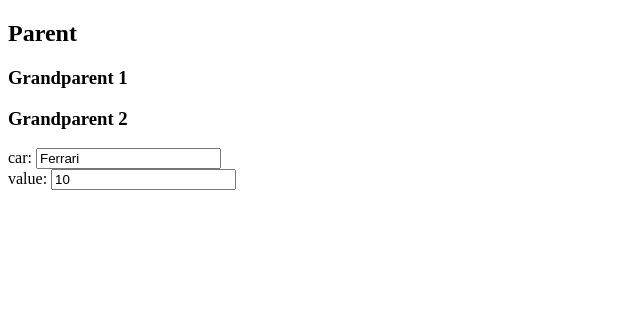
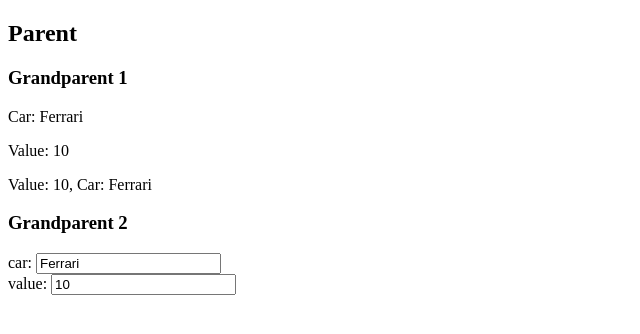
Before and after one commit to karinruifrok-del/context-zustand, a Next.js app: page / in a window 1280 px wide. Shown: the top 334 px of the page, without its empty margins (0-640 px from the left). Built offline with nearby package versions, Linux system fonts and the light colour scheme.

Commit message:
feat: create children with console.logs

```diff
--- /dev/null
+++ b/app/components/children/Child1.tsx
@@ -0,0 +1,10 @@
+"use client"
+
+import { NameValueContext } from "@/app/context/NameValueContext"
+import { useContext } from "react"
+
+export default function Child1() {
+    const {car} = useContext(NameValueContext)
+    console.log(`Child1 re-renderd, car: ${car}`)
+    return <p>Car: {car}</p>
+}
--- /dev/null
+++ b/app/components/children/Child2.tsx
@@ -0,0 +1,10 @@
+"use client"
+
+import { NameValueContext } from "@/app/context/NameValueContext"
+import { useContext } from "react"
+
+export default function Child2() {
+    const {value} = useContext(NameValueContext)
+    console.log(`Child2 re-renderd, value: ${value}`)
+    return <p>Value: {value}</p>
+}
--- /dev/null
+++ b/app/components/children/Child3.tsx
@@ -0,0 +1,10 @@
+"use client"
+
+import { useContext } from "react"
+import { NameValueContext } from "@/app/context/NameValueContext"
+
+export default function Child3() {
+    const { car, value } = useContext(NameValueContext)
+    console.log(`Child3 re-renderd, value: ${value}, car: ${car}`)
+    return <p>Value: {value}, Car: {car}</p>
+}
--- a/app/components/grandparents/grandParent1.tsx
+++ b/app/components/grandparents/grandParent1.tsx
@@ -1,5 +1,13 @@
+import Child1 from "../children/Child1";
+import Child2 from "../children/Child2";
+import Child3 from "../children/Child3";
+
 export default function GrandParent1() {
     return (
-    <h3>Grandparent 1</h3>
+    <div><h3>Grandparent 1</h3>
+    <Child1 />
+    <Child2 />
+    <Child3 />
+    </div>
     )
 }
```
